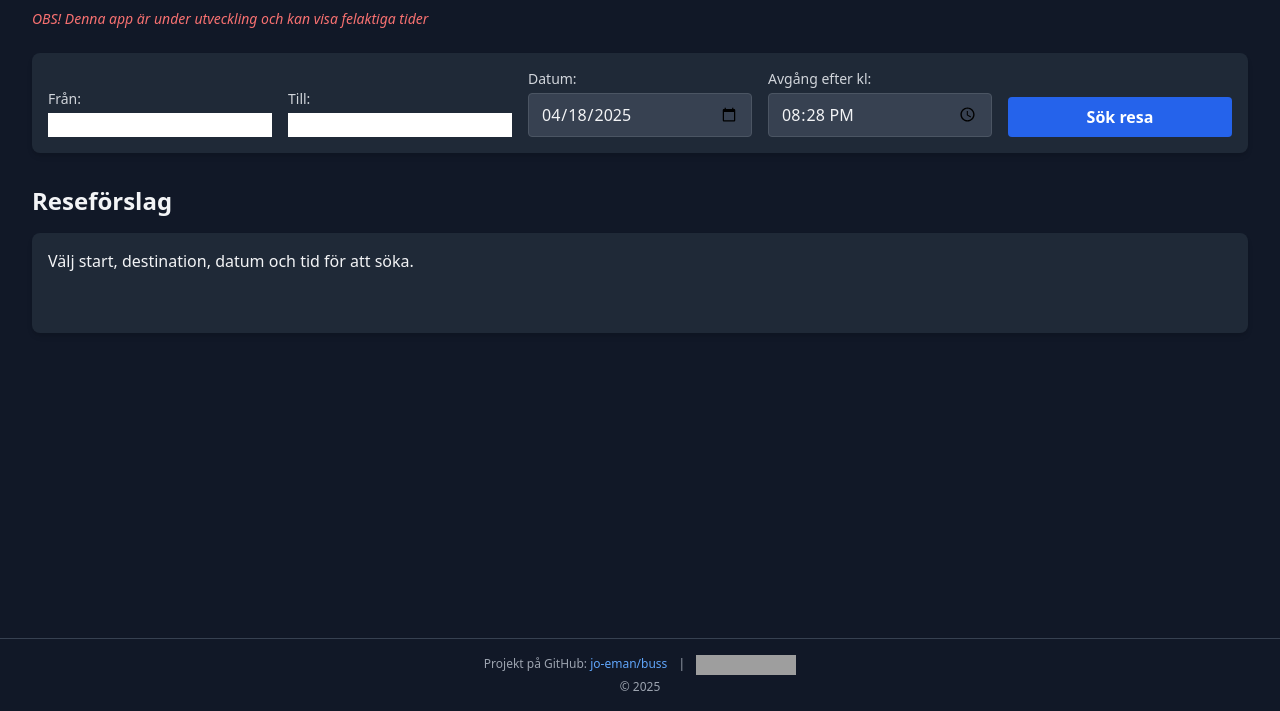
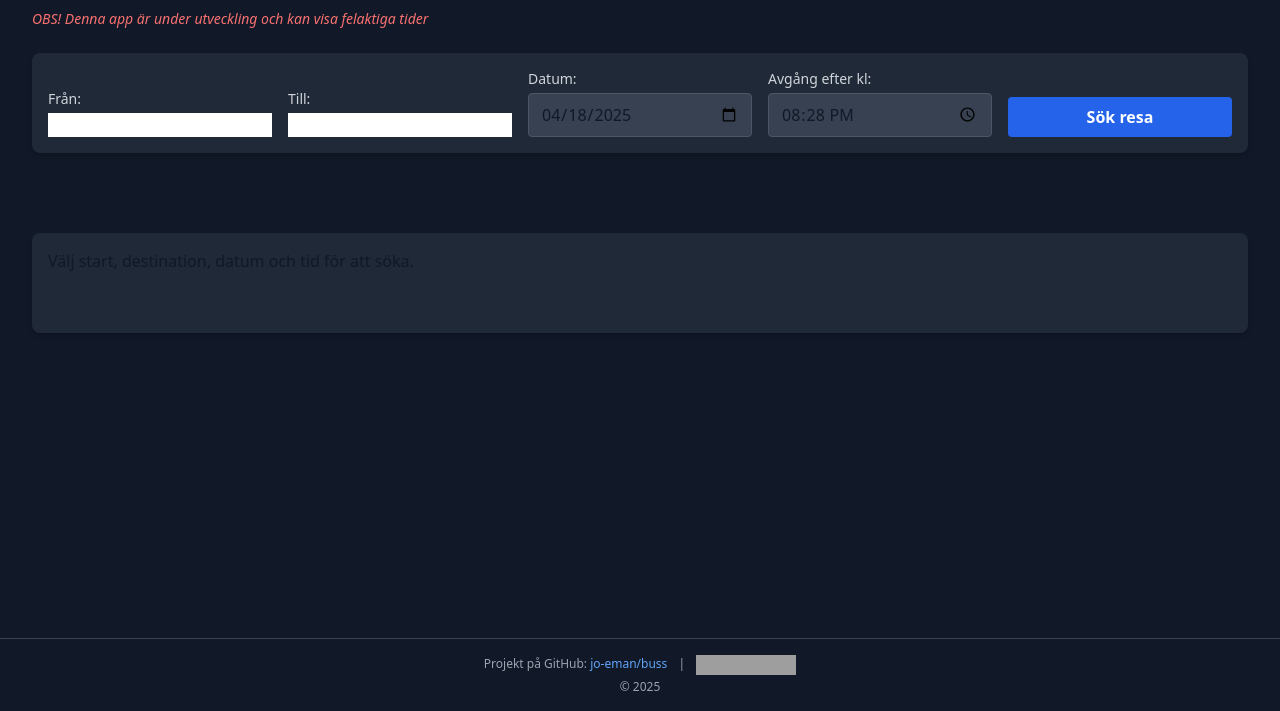
Before and after one commit to jo-eman/buss, a plain HTML site: page index.html in a window 1280 px wide. Shown: the part 89-800 px from the top of the page. Drawn offline with nearby package versions, Linux system fonts and the light colour scheme; grey boxes are pictures that could not be loaded.

Commit message:
Fix input text color

```diff
--- a/index.html
+++ b/index.html
@@ -19,7 +19,7 @@
     <style type="text/tailwindcss">
         /* Add custom CSS or @apply rules here if needed */
         body {
-            @apply bg-gray-100 dark:bg-gray-900 text-gray-900 dark:text-gray-100 transition-colors duration-300;
+            @apply bg-gray-100 dark:bg-gray-900 text-gray-900 dark:text-gray-900 transition-colors duration-300;
         }
         input[type="text"], input[type="date"], input[type="time"] {
             @apply bg-white dark:bg-gray-700 border border-gray-300 dark:border-gray-600 rounded px-3 py-2 focus:outline-none focus:ring-2 focus:ring-blue-500 focus:border-transparent;
```
